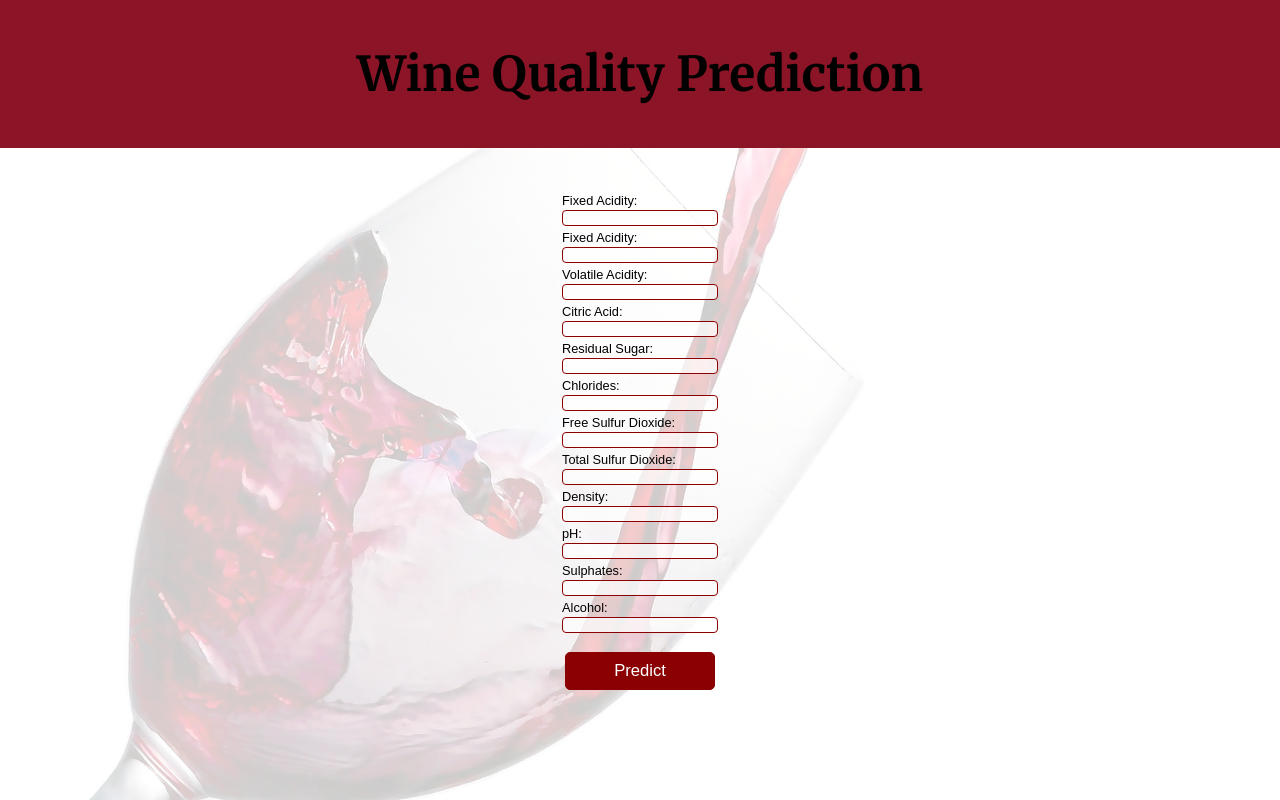
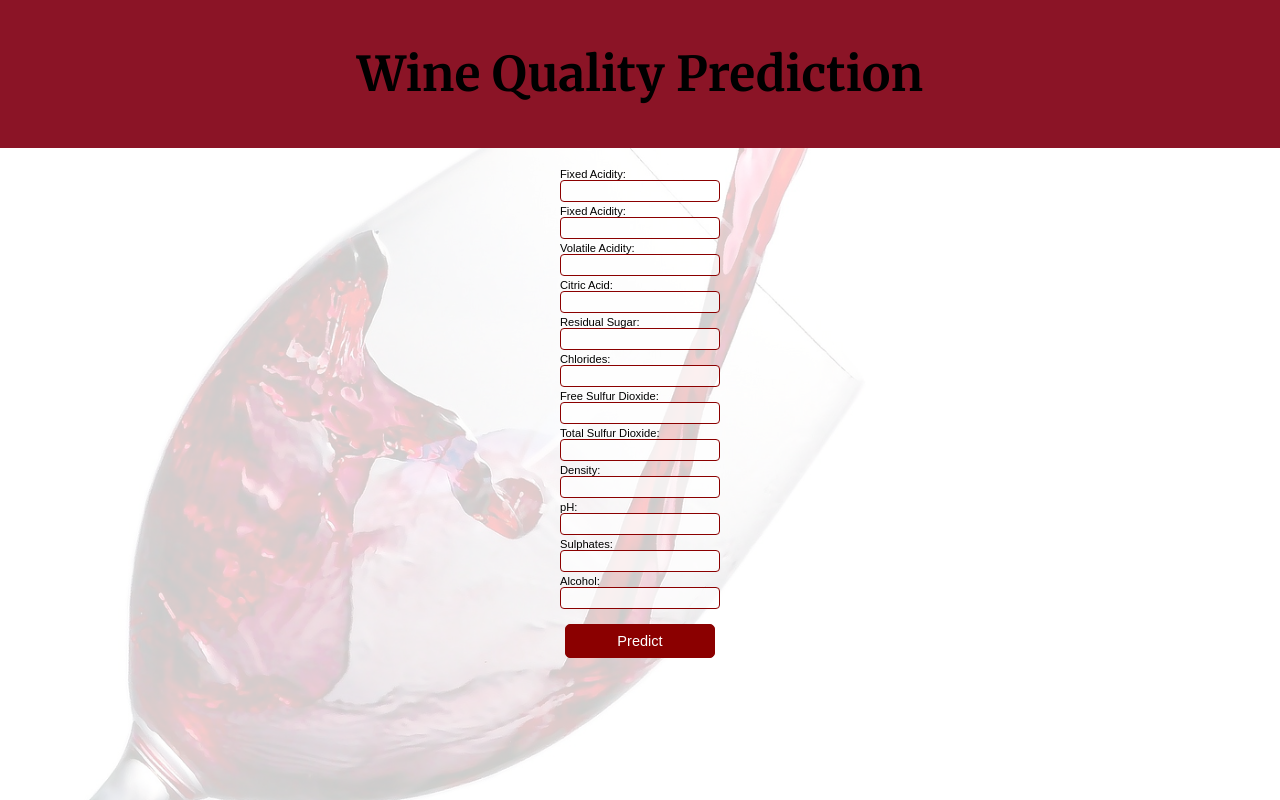
Before and after one commit to NBillar/Data_Engineering, a Flask app: template prediction-ui/templates/wine.html in a window 1280 px wide. Run offline with Flask 3, Linux system fonts and the light colour scheme; the template is opened without the code that fills it, so the values that code supplies are empty.

Commit message:
minor changes UI

```diff
--- a/prediction-ui/templates/wine.html
+++ b/prediction-ui/templates/wine.html
@@ -14,7 +14,7 @@
       }
 
       #form-container {
-        padding: 40px;
+        padding: 15px;
         border-radius: 8px;
       }
 
@@ -49,25 +49,20 @@
         margin-bottom: 5px; /* Reduced margin to bring the following content closer */
         opacity: 1;
         z-index: 1; /* Ensures the header is above the background */
-        font-size: 1.5em; /* Slightly smaller font size */
+        font-size: 1.5em; /
       }
       #wine-quality-form {
-        font-size: 0.8em;
+        font-size: 0.7em;
       }
 
       #wine-quality-form input {
-        margin-bottom: 4px; /* Spacing below each input */
-        padding: 4px 2px; /* Reduced padding inside the input */
+        margin-bottom: 3px; /* Spacing below each input */
+        padding: 4px 4px; /* Reduced padding inside the input */
         width: 150px; /* Set a specific width for the input boxes */
-        background: rgba(
-          255,
-          255,
-          255,
-          0.7
-        ); /* Slightly more opaque white background */
+        background: rgba(255,255,255,0.7); /* Slightly more opaque white background */
         border: 1px solid #8b0000; /* Wine-red border */
         border-radius: 4px; /* Rounded corners */
-        font-size: 0.4em; /* Slightly smaller font size */
+        font-size: 1em; /* Slightly smaller font size */
         transition: 0.3s; /* Smooth transition for hover and focus effects */
       }
       /* Enhance the input appearance when it's focused */
@@ -95,7 +90,7 @@
       #wine-quality-form #predictButton:hover {
         background-color: #450000; /* Wine-red background on hover */
         color: #fff; /* White text color on hover */
-        border: 2px solid #450000; /* Wine-red border */
+        border: 1px solid #450000; /* Wine-red border */
       }
     </style>
 </head>
```
